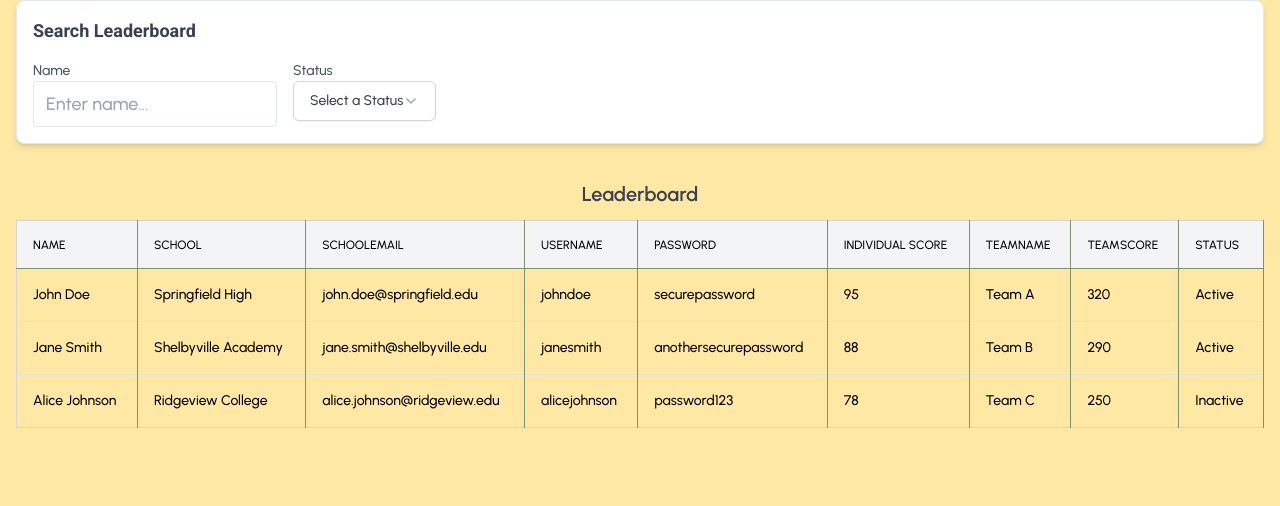
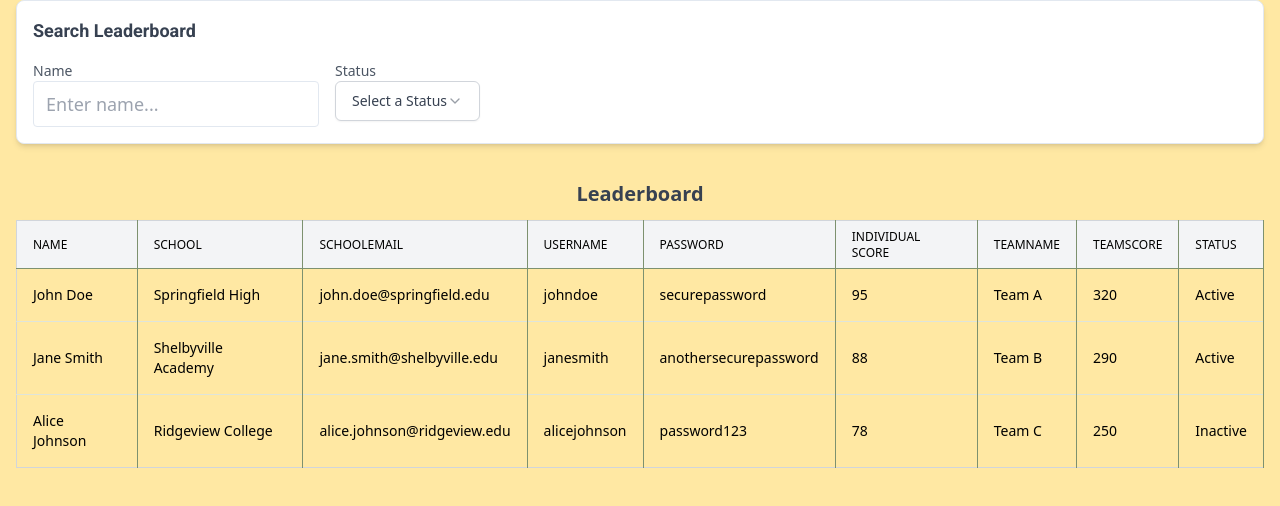
Before and after one commit to codersforcauses/wajo, a Next.js app in the folder client/: page /leaderboard in a window 1280 px wide. Shown: the top 506 px of the page. Built offline with nearby package versions, Linux system fonts and the light colour scheme.

Commit message:
Font issue fixed
fontsource removed from dependency tree (Next.js fix found)
globals.css now using custom variables again
_app.tsx refactored so that the returned page is wrapped in a div which includes the fonts
navbar.module.css refactored to include font modifications for the a tags

```diff
--- a/client/package.json
+++ b/client/package.json
@@ -15,8 +15,6 @@
     "prepare": "cd .. && husky client/.husky"
   },
   "dependencies": {
-    "@fontsource/roboto": "^5.1.0",
-    "@fontsource/urbanist": "^5.1.0",
     "@radix-ui/react-select": "^2.1.2",
     "@radix-ui/react-slot": "^1.1.0",
     "@tanstack/react-query": "^5.51.23",
--- a/client/src/components/navbar.tsx
+++ b/client/src/components/navbar.tsx
@@ -17,7 +17,7 @@ const Navbar = () => {
             height={105}
           />
         </div>
-        <div className={`${styles.navLinks} font-sans`}>
+        <div className={`${styles.navLinks}`}>
           <Link href="/news">News</Link>
           <Link href="/awards">Awards</Link>
           <Link href="/resources">Resources</Link>
--- a/client/src/pages/_app.tsx
+++ b/client/src/pages/_app.tsx
@@ -1,15 +1,18 @@
-import "@fontsource/roboto/400.css";
-import "@fontsource/roboto/500.css";
-import "@fontsource/roboto/700.css";
-import "@fontsource/urbanist/500.css";
-import "@fontsource/urbanist/600.css";
 import "@/styles/globals.css";
 
 import { QueryClient, QueryClientProvider } from "@tanstack/react-query";
 import { ReactQueryDevtools } from "@tanstack/react-query-devtools";
 import type { NextPage } from "next";
 import type { AppProps } from "next/app";
+import { Roboto, Urbanist } from "next/font/google";
 import type { ReactElement, ReactNode } from "react";
+
+const urbanist = Urbanist({ subsets: ["latin"], variable: "--font-urbanist" });
+const roboto = Roboto({
+  subsets: ["latin"],
+  variable: "--font-roboto",
+  weight: ["400", "500", "700"],
+});
 
 export type NextPageWithLayout<P = {}, IP = P> = NextPage<P, IP> & {
   getLayout?: (page: ReactElement) => ReactNode;
@@ -27,7 +30,9 @@ export default function App({ Component, pageProps }: AppPropsWithLayout) {
   return (
     <QueryClientProvider client={queryClient}>
       <ReactQueryDevtools initialIsOpen={false} />
-      {getLayout(<Component {...pageProps} />)}
+      <div className={`${urbanist.variable} ${roboto.variable}`}>
+        {getLayout(<Component {...pageProps} />)}
+      </div>
     </QueryClientProvider>
   );
 }
--- a/client/src/styles/globals.css
+++ b/client/src/styles/globals.css
@@ -43,7 +43,8 @@
     @apply border-border;
   }
   body {
-    @apply bg-background text-foreground font-body;
+    @apply bg-background text-foreground;
+    font-family: var(--font-urbanist);
     font-size: 18px;
     font-weight: 500;
     line-height: 28px;
@@ -54,7 +55,7 @@
   h4,
   h5,
   h6 {
-    @apply font-sans;
+    font-family: var(--font-roboto);
   }
   h1 {
     font-size: 62px;
@@ -89,14 +90,20 @@
 }
 
 @layer utilities {
+  .font-urbanist {
+    font-family: var(--font-urbanist);
+  }
+  .font-roboto {
+    font-family: var(--font-roboto);
+  }
   .body-2 {
-    @apply font-body;
+    @apply font-urbanist;
     font-size: 14px;
     font-weight: 600;
     line-height: 24px;
   }
   .body-2-bold {
-    @apply font-body;
+    @apply font-urbanist;
     font-size: 14px;
     font-weight: 600;
     line-height: 24px;
--- a/client/src/styles/modules/navbar.module.css
+++ b/client/src/styles/modules/navbar.module.css
@@ -13,5 +13,7 @@
 }
 
 .navLinks a {
+    font-family: var(--font-roboto);
     font-size: 20px;
+    font-weight: 500;
 }
--- a/client/tailwind.config.ts
+++ b/client/tailwind.config.ts
@@ -32,10 +32,6 @@ const config = {
       },
     },
     extend: {
-      fontFamily: {
-        sans: ["Roboto", ...fontFamily.sans],
-        body: ["Urbanist", ...fontFamily.sans],
-      },
       colors: {
         yellow: "#ffd700",
         grey: "#a9a9a9",
```
Also changed, not shown: 1 other file (tests, documents, lock files or other folders).
